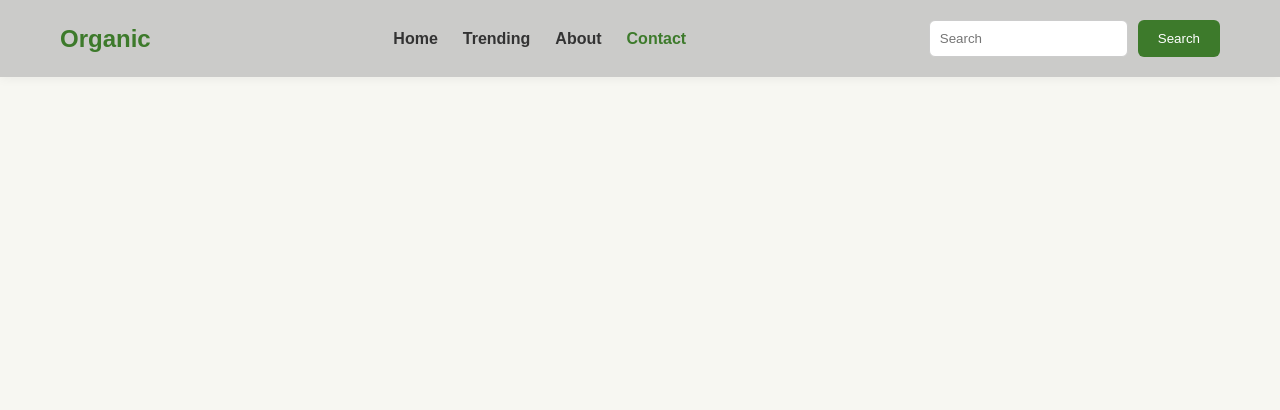
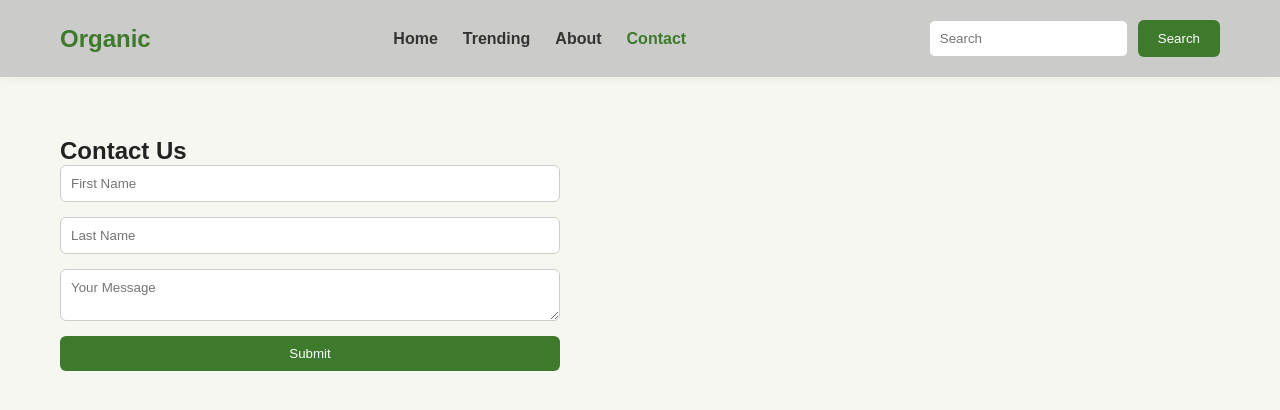
Before and after one commit to mhmd333-max/Organic-Supplements, a React (Vite) app: page /contact in a window 1280 px wide. Shown: the top 410 px of the page. Built offline with nearby package versions, Linux system fonts and the light colour scheme.

Commit message:
Create Contact Page

```diff
--- a/src/App.jsx
+++ b/src/App.jsx
@@ -4,6 +4,8 @@ import Navbar from "./components/Navbar";
 import Home from "./pages/Home";
 import Trending from "./pages/Trending";
 import About from "./pages/About";
+import Contact from "./pages/Contact";
+
 function App() {
   return (
     <>
@@ -12,6 +14,7 @@ function App() {
         <Route path="/" element={<Home />} />
         <Route path="/trending" element={<Trending />} />
       <Route path="/About" element={<About />} />
+      <Route path="/contact" element={<Contact />} />
       </Routes>
     </>
   );
--- /dev/null
+++ b/src/pages/Contact.jsx
@@ -0,0 +1,17 @@
+
+function Contact() {
+  return (
+    <section className="page">
+      <h1>Contact Us</h1>
+
+      <form className="contact-form">
+        <input type="text" placeholder="First Name" />
+        <input type="text" placeholder="Last Name" />
+        <textarea placeholder="Your Message"></textarea>
+        <button>Submit</button>
+      </form>
+    </section>
+  );
+}
+
+export default Contact;
```
